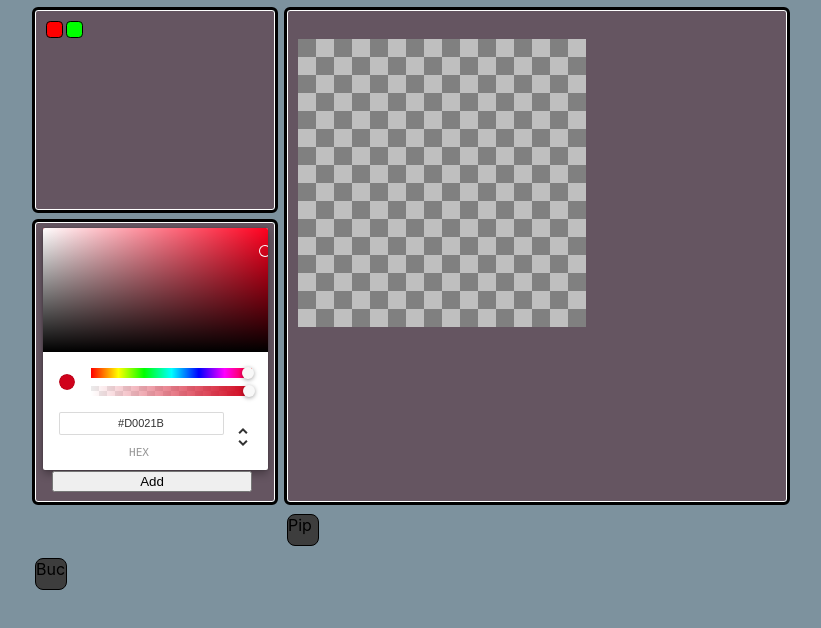
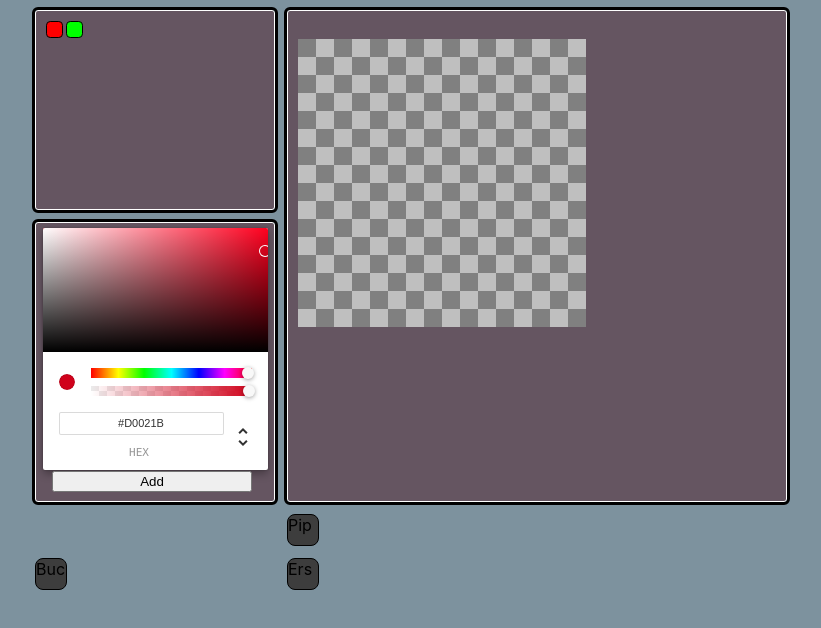
Before and after one commit to KonstantinKolo/PixiArtSimple, a React (Create React App) app: page / in a window 1280 px wide. Shown: the top 628 px of the page, without its empty margins (285-1106 px from the left). Built offline with nearby package versions, Linux system fonts and the light colour scheme.

Commit message:
Adding Eraser

```diff
--- a/src/App.css
+++ b/src/App.css
@@ -35,6 +35,7 @@ body{
 }
 .square:hover {
   background-color: var(--selectedColor);
+  background-image: linear-gradient(var(--selectedColor), var(--selectedColor));
 }
 .square1{
   background-color: rgba(128,128,128,255);
@@ -75,6 +76,13 @@ body{
   border-radius: 25%;
   user-select: none;
 }
+.eraser{
+  height: 30px;
+  width: 30px;
+  border: 1px solid black;
+  border-radius: 25%;
+  user-select: none;
+}
 .color-picker-holder{
   border: 1.5px solid white;
   border-radius: 3px;
@@ -97,7 +105,7 @@ p{
   line-height: 1em;
 
   /*need to change this if i change square size*/
-  margin-top: -14px;
+  margin-top: -13.99px;
 
   user-select: none;
 }
--- a/src/App.jsx
+++ b/src/App.jsx
@@ -3,6 +3,7 @@ import { Canvas } from './DrawingMenu/Canvas.jsx';
 import { ColorHolder } from './DrawingMenu/ColorHolder.jsx';
 import { ColorPicker } from './DrawingMenu/ColorPicker.jsx';
 import { Bucket } from './DrawingMenu/DrawingItems/Bucket.jsx';
+import { Eraser } from './DrawingMenu/DrawingItems/Eraser.jsx';
 import { Pipette } from './DrawingMenu/DrawingItems/Pipette.jsx';
 import { useState } from 'react';
 
@@ -31,6 +32,7 @@ function App() {
         </div>
         <Pipette />
         <Bucket />
+        <Eraser />
       </div>
     </>
   );
--- a/src/DrawingMenu/Canvas.jsx
+++ b/src/DrawingMenu/Canvas.jsx
@@ -1,5 +1,6 @@
 import { colorExp, setColorExp } from "../App";
 import { usingBuc } from "./DrawingItems/Bucket";
+import { usingErs } from "./DrawingItems/Eraser";
 import { setBtnColorPipExp, usingPip, usingPipSet } from "./DrawingItems/Pipette";
 
 const Canvas = () => {
@@ -32,7 +33,6 @@ const Canvas = () => {
       targetArr.forEach(function(element) {
         if(element.style.backgroundColor === checkColor){
           if(element.nodeName === 'DIV'){
-            console.log(element);
             element.style.backgroundColor = colorExp;
             recursionInSelector(element.id);
           }
@@ -53,6 +53,9 @@ const Canvas = () => {
     }
     else if(usingBuc === true){
       bucSelector(event.target.id);
+    }
+    else if(usingErs === true){
+      event.target.style.backgroundColor = '';
     }
     else{
       console.log(event.target.style.backgroundColor);
@@ -89,7 +92,18 @@ const Canvas = () => {
     }
   });
   document.addEventListener('mousemove', function(event) {
-    if (isMouseDown && event.target.classList.contains('square')) {
+    if(usingErs === true){
+      var root = document.querySelector(':root');
+      if(event.target.classList.contains('square1'))
+        root.style.setProperty('--selectedColor', `rgba(128,128,128,255)`);
+      else if(event.target.classList.contains('square2'))
+        root.style.setProperty('--selectedColor', `rgba(191,191,191,255)`);
+    }
+    if(usingErs === true && isMouseDown && event.target.classList.contains('square')){
+      event.target.style.backgroundColor = '';
+      event.target.classList.add('highlight');
+    }
+    else if (isMouseDown && event.target.classList.contains('square')) {
       event.target.style.backgroundColor = colorExp;
       event.target.classList.add('highlight');
     } else {
--- /dev/null
+++ b/src/DrawingMenu/DrawingItems/Eraser.jsx
@@ -0,0 +1,39 @@
+import { useState } from "react";
+import { colorExp, setColorExp } from "../../App";
+
+export let usingErs;
+export let usingErsSet;
+
+const Eraser = () => {
+  const [stateErs, setStateErs] = useState(false)
+  usingErs = stateErs;
+  usingErsSet = setStateErs;
+
+  const [btnColor, setBtnColor] = useState('#3d3d3d')
+
+  const [lastColor, setLastColor] = useState();
+
+  const handleClick = (e) => {
+    if(btnColor === '#3d3d3d'){
+      // setLastColor(colorExp);
+      // setColorExp('')
+      setBtnColor('#2e2e2e');
+      setStateErs(true);
+    }
+    else{
+      var root = document.querySelector(':root');
+      root.style.setProperty('--selectedColor', `${colorExp}`);
+      setBtnColor('#3d3d3d');
+      setStateErs(false);
+    }
+  }
+
+  return(
+    <div
+    className="eraser"
+    onClick={handleClick.bind(this)}
+    style={{backgroundColor:btnColor}}
+    >Ers</div>
+  )
+}
+export { Eraser };
```
